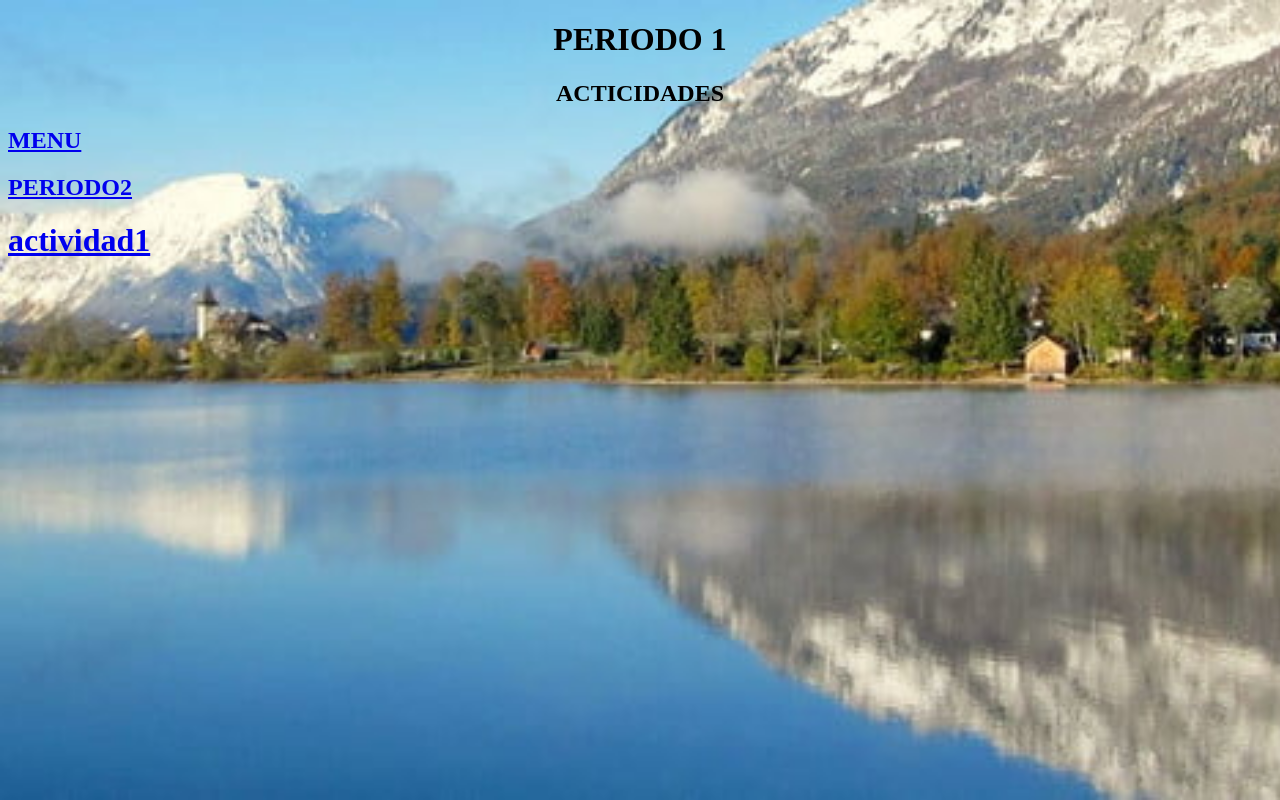
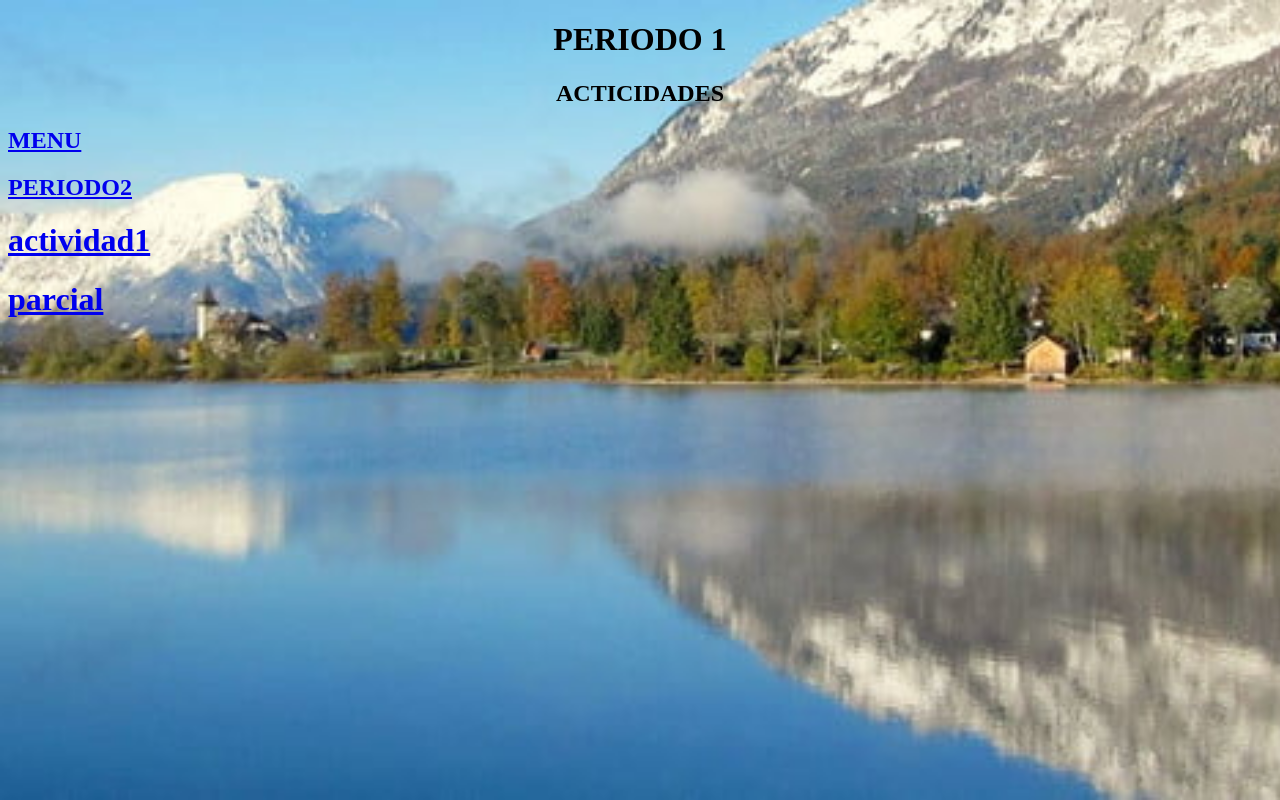
Before and after one commit to juanjosebustamantemolina/juan25, a plain HTML site: page neo6.html in a window 1280 px wide. Drawn offline with Linux system fonts and the light colour scheme.

Commit message:
Update neo6.html

```diff
--- a/neo6.html
+++ b/neo6.html
@@ -10,6 +10,6 @@
 	<a href="neo3.html"><h2>PERIODO2</h2></a>
 	<a href="https://juanjosebustamantemolina.github.io/actividad01/"><h1>actividad1</h1></a>
 	<body background="juanjose2.jpg" style="background-size: 1369px 800px">
-
+<a href=" https://juanjosebustamantemolina.github.io/parcial/"><h1>parcial</h1></a>
 </body>
 </html>
```
